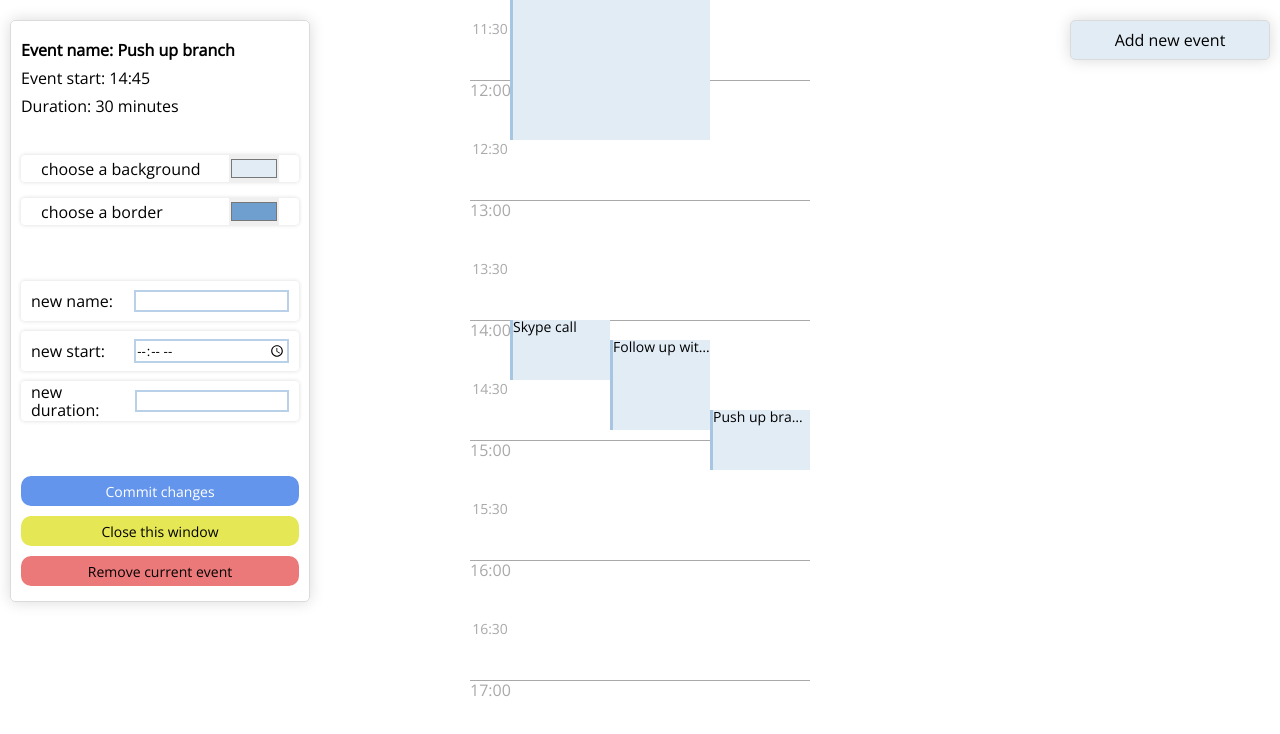
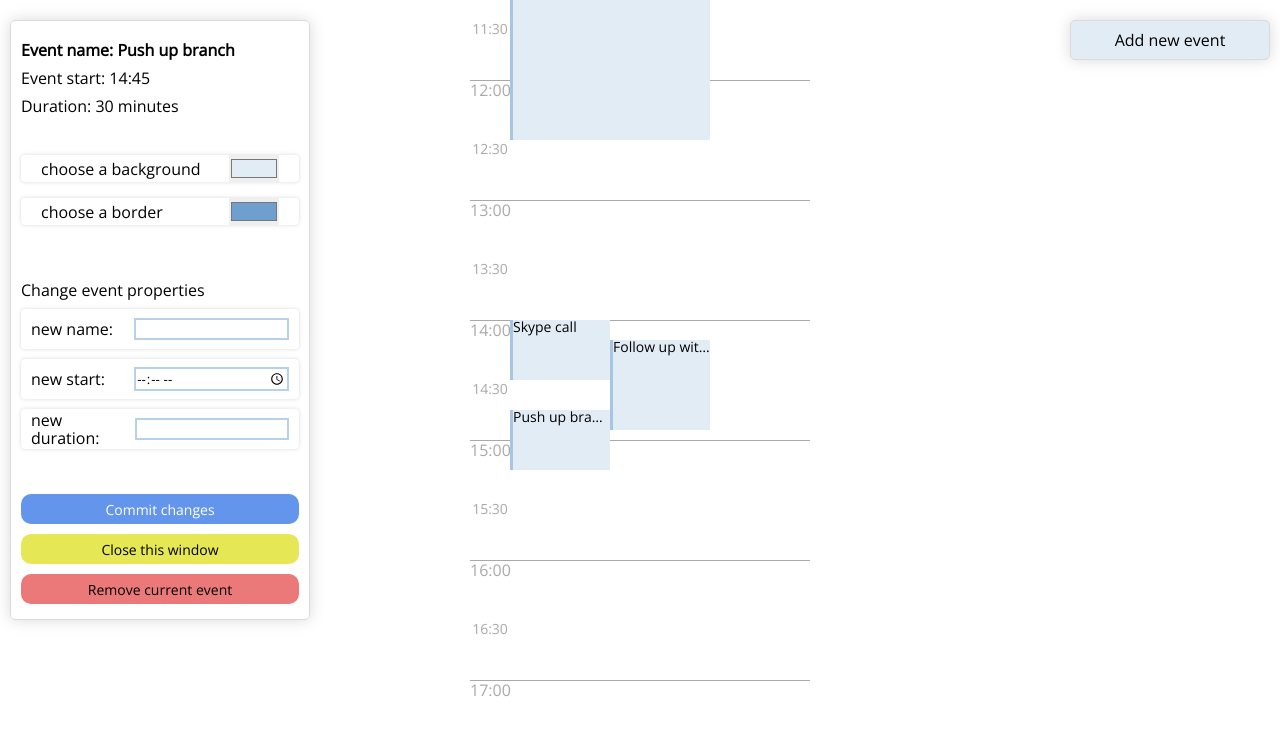
Before and after one commit to AndrMar1939/JSModule, a plain HTML site: page index.html in a window 1280 px wide. Both pictures are taken after a click on the element "Push up branch". Shown: the part 420-1154 px from the top of the page. Drawn offline with nearby package versions, Linux system fonts and the light colour scheme.

Commit message:
new width logic

```diff
--- a/css/style.css
+++ b/css/style.css
@@ -340,7 +340,7 @@
   border-radius: 4px;
   box-shadow: 0px 0px 4px rgba(0, 0, 0, 0.15);
   height: 40px;
-  margin-bottom: 10px;
+  margin-top: 10px;
   padding: 0 10px;
 }
 
--- a/js/script.js
+++ b/js/script.js
@@ -74,14 +74,14 @@ class RenderHours {
         return this.container.append(hourBlock);
     }
     renderAll() {
-        for (let i = 8; i <=17; i++) {
+        for (let i = 8; i <= 17; i++) {
             this.renderHour(i);
         }
     }
 }
 // _____________________________________________________________________________________________
 class Act {
-    constructor(item){
+    constructor(item) {
         Object.assign(this, item);
         this.width = 200;
         this.end = item.start + item.duration;
@@ -94,77 +94,38 @@ class Act {
 
 class ListOfActions {
 
-    constructor (list){
-        list = list.sort(function (a,b) {return a.start - b.start});
+    constructor(list) {
+        list = list.sort(function (a, b) { return a.start - b.start });
         this.items = list.map(item => new Act(item));
         this.calculateWidthAndLeft();
+
     }
 
-    calculateWidthAndLeft(){
+    calculateWidthAndLeft() {
         // width
+        let arr = [];
+        this.items.forEach (item => {
+            for (let i = 0; i < this.items.length; i++) {
 
-        let arrOfSameTimeActs = this.items.filter( item => {
-            let i = this.items.indexOf(item);
-            if (i < this.items.length - 1 && item.end > this.items[i+1].start ||
-                i > 0 && item.start < this.items[i-1].end) {
-                return true
+                if(item.end > this.items[i].start && item.start < this.items[i].start  ||
+                    item.end > this.items[i].start && item.end < this.items[i].end) {
+                    arr.push(item);
+                    arr.push(this.items[i]);
+
+                    item.width = 100;
+                    this.items[i].width = 100;
+
+
+                    console.log(item);
+                    console.log(this.items[i]);
+
+                    if(item.leftX === this.items[i].leftX) {
+                        this.items[i].leftX += 100;
                     }
-        });
 
-        // let arrOfSameTimeActs = this.items.filter( item => {
-        //     let i = this.items.indexOf(item);
-        //     for (const ch of this.items) {
-        //         if (item.id > ch.id && item.end > ch.start) {
-        //         return true
-        //     }
-        //     }
-
-        // });
-
-        arrOfSameTimeActs.forEach(element => {
-            element.width = element.width/2;
-        });
-        // leftX coordinate
-
-            for (let i = 0; i < arrOfSameTimeActs.length-1; i++){
-                if(arrOfSameTimeActs[i+1].id - arrOfSameTimeActs[i].id === 1) {
-                    if (arrOfSameTimeActs[i].leftX === 40) {
-                        arrOfSameTimeActs[i+1].leftX += 100;
-                    }
-                    else if (arrOfSameTimeActs[i].leftX === 140 && i >=1 && arrOfSameTimeActs[i-1].end > arrOfSameTimeActs[i+1].start) {
-                        arrOfSameTimeActs[i+1].leftX += 200;
-                    }
-                    else if (arrOfSameTimeActs[i].leftX === 140 && i >=1 && arrOfSameTimeActs[i].end > arrOfSameTimeActs[i+1].start) {
-                        arrOfSameTimeActs[i+1].leftX += 200;
-                    }
-                    else if (arrOfSameTimeActs[i].leftX === 240) {
-                        arrOfSameTimeActs[i+1].leftX = 40;
                 }
             }
-            }
-
-
-        // for (const ch of this.items) {
-
-        //     for (const e of this.items) {
-
-        //         if(ch.id !== e.id && ch.end > e.start && e.start > ch.start && ch.end > e.end) {
-        //             console.log('+');
-        //             ch.width = 100;
-        //         } else
-        //         if ( ch.id !== e.id && ch.end >= e.start && e.start > ch.start) {
-        //             console.log('++');
-        //             ch.width = 100;
-        //         } else
-        //         if (ch.id !== e.id && ch.start > e.end && ch.end < e.end) {
-        //             console.log('+++');
-        //             ch.width = 100;
-
-        //         }
-        //     }
-
-        // }
-        return arrOfSameTimeActs;
+        })
     }
 }
 
@@ -184,7 +145,7 @@ class RenderActions {
         this.renderToDoList(this.#toDoList);
     }
 
-    renderOneAct(act){
+    renderOneAct(act) {
         const actContainer = document.createElement("div");
         actContainer.className = "event-block";
         actContainer.innerHTML = `
@@ -198,7 +159,7 @@ class RenderActions {
     }
 
 
-    renderToDoList(list){
+    renderToDoList(list) {
         this.container.innerHTML = '';
         this.#renderHours.renderAll();
 
@@ -221,14 +182,24 @@ class RenderActions {
         listOfBlocks.forEach(item => {
             let titleText = item.querySelector('p');
 
+            // let x = item.offsetTop;
+            // let y = item.offsetLeft;
+            // let w = item.offsetWidth;
+            // let h = item.offsetHeight;
+            //     console.log(x)
+            //     console.log(y)
+            //     console.log(w)
+            //     console.log(h)
+            //     console.log(item.getBoundingClientRect())
+
             // calculating time from pixels
             let startInPixels = item.style.top.replace('px', '');
-            let startHours = (+startInPixels/2 - ((+startInPixels/2) % 60)) / 60 + 8 +"";
-            let startMinutes = (+startInPixels/2) % 60 + "";
-            let duration = +item.style.height.replace('px', '')/2;
+            let startHours = (+startInPixels / 2 - ((+startInPixels / 2) % 60)) / 60 + 8 + "";
+            let startMinutes = (+startInPixels / 2) % 60 + "";
+            let duration = +item.style.height.replace('px', '') / 2;
 
             // event for event box
-            item.addEventListener ("click", () => {
+            item.addEventListener("click", () => {
 
                 const modalWindow = document.querySelector(".modal-info");
                 modalWindow.classList.add('active');
@@ -242,7 +213,7 @@ class RenderActions {
 
 
                 // change event colors
-                    // background
+                // background color
                 const inputColorContainer = document.createElement("div");
                 inputColorContainer.className = "input-color-container"
 
@@ -258,9 +229,9 @@ class RenderActions {
 
                 actColorInput.value = "#E2ECF5";
                 actColorInput.addEventListener("input", () => {
-                    item.style.background =  `${actColorInput.value}`;
+                    item.style.background = `${actColorInput.value}`;
                 })
-                     // border
+                // border color
                 const borderColorInput = document.createElement("input");
                 borderColorInput.type = 'color';
 
@@ -273,9 +244,9 @@ class RenderActions {
 
                 borderColorInput.value = "#6e9fcf";
                 borderColorInput.addEventListener("input", () => {
-                    item.style.borderLeft =  `3px solid ${borderColorInput.value}80`;
+                    item.style.borderLeft = `3px solid ${borderColorInput.value}80`;
                 })
-                // modalWindow.append(inputColorContainer);
+
 
                 // container for buttons
                 const closeBtn = document.createElement("button");
@@ -283,7 +254,7 @@ class RenderActions {
                 const commitBtn = document.createElement("button");
                 const containerForButtons = document.createElement("div");
                 containerForButtons.append(commitBtn, closeBtn, removeBtn);
-                // modalWindow.append(containerForButtons);
+
 
                 // commit changes in modal window
                 commitBtn.type = "button";
@@ -296,7 +267,7 @@ class RenderActions {
                 closeBtn.className = "modal-info-close-btn";
                 closeBtn.innerText = "Close this window";
                 closeBtn.addEventListener('click', (event) => {
-                    if (event.target !==closeBtn) {
+                    if (event.target !== closeBtn) {
                         return
                     }
                     modalWindow.classList.remove('active');
@@ -311,7 +282,7 @@ class RenderActions {
                 // remove event in calendar
                 removeBtn.addEventListener('click', (event) => {
                     // cancel bubbling
-                    if (event.target !==removeBtn) {
+                    if (event.target !== removeBtn) {
                         return
                     }
 
@@ -322,11 +293,9 @@ class RenderActions {
 
 
                     toDoList = toDoList.filter(i => {
-                        return toDoList.indexOf(i) !== arrFromNode.indexOf(item)}
+                        return toDoList.indexOf(i) !== arrFromNode.indexOf(item)
+                    }
                     );
-
-                    // return i.title !== titleText.textContent || i.duration !== duration || i.start !== startInPixels/2}
-
 
 
 
@@ -341,7 +310,8 @@ class RenderActions {
                 // change event title, start, duration
                 // new title
                 const inputChangeEventContainer = document.createElement("div");
-                    inputChangeEventContainer.className = "input-change-event-container"
+                inputChangeEventContainer.className = "input-change-event-container";
+                inputChangeEventContainer.innerHTML = 'Change event properties'
 
                 const actNameInput = document.createElement("input");
                 actNameInput.type = 'text';
@@ -387,7 +357,7 @@ class RenderActions {
                     let currentNodeIndex = arrFromNode.indexOf(item);
                     console.log(toDoList[currentNodeIndex])
                     //new title
-                        if (!!actNameInput.value){
+                    if (!!actNameInput.value) {
                         titleText.textContent = actNameInput.value;
                         toDoList[currentNodeIndex].title = actNameInput.value;
                     }
@@ -398,12 +368,16 @@ class RenderActions {
                     let hoursNew = actStartInput.value.slice(0, 2);
                     let minutesNew = actStartInput.value.slice(3);
 
-                        let startTime = (+hoursNew-8) * 60 + (+minutesNew);
+                    let startTime = (+hoursNew - 8) * 60 + (+minutesNew);
 
 
-                        if (!!actStartInput.value && startTime < 540 && startTime >=0) {
-                            item.style.top = `${startTime *2}px`;
+                    if (!!actStartInput.value && startTime < 540 && startTime >= 0) {
+                        item.style.top = `${startTime * 2}px`;
                         toDoList[currentNodeIndex].start = startTime;
+
+                        toDoList = toDoList.sort(function (a, b) { return a.start - b.start });
+                        this.#toDoList = new ListOfActions(toDoList);
+                        this.renderToDoList(this.#toDoList.items);
                     }
 
 
@@ -412,8 +386,12 @@ class RenderActions {
 
                     if (!!actDurationInput.value) {
                         duration = actDurationInput.value;
-                            item.style.height = `${duration *2}px`;
+                        item.style.height = `${duration * 2}px`;
                         toDoList[currentNodeIndex].duration = (+duration);
+
+                        toDoList = toDoList.sort(function (a, b) { return a.start - b.start });
+                        this.#toDoList = new ListOfActions(toDoList);
+                        this.renderToDoList(this.#toDoList.items);
                     }
 
 
@@ -426,7 +404,7 @@ class RenderActions {
                         </div>
                          `;
 
-                         if (!!actStartInput.value && startTime < 540 && startTime >=0) {
+                    if (!!actStartInput.value && startTime < 540 && startTime >= 0) {
                         modalWindow.innerHTML = `
                             <div class="modal-info-text">
                                 <b>Event name: ${item.textContent}</b>
@@ -438,9 +416,16 @@ class RenderActions {
 
                     modalWindow.append(inputColorContainer, inputChangeEventContainer, containerForButtons);
 
-                        toDoList = toDoList.sort(function (a,b) {return a.start - b.start});
-                        this.#toDoList = new ListOfActions(toDoList);
-                        this.renderToDoList(this.#toDoList.items);
+                    // item.style.background =  `${actColorInput.value}`;
+                    console.log(actColorInput.value);
+                    console.log(item.style.background);
+
+                    modalWindow.classList.remove('active');
+
+                    // render events
+                    // toDoList = toDoList.sort(function (a, b) { return a.start - b.start });
+                    // this.#toDoList = new ListOfActions(toDoList);
+                    // this.renderToDoList(this.#toDoList.items);
 
                 })
 
@@ -458,7 +443,7 @@ class RenderActions {
 // ____________________________________________________inputs
 class Inputs {
     #renderActions = null;
-    constructor(renderActions){
+    constructor(renderActions) {
         this.#renderActions = renderActions;
         this.list = null;
 
@@ -478,22 +463,23 @@ class Inputs {
 
     addNewEvent() {
         // open inputs
-        this.btnShowInputs.addEventListener ('click', () => {
+        this.btnShowInputs.addEventListener('click', () => {
             this.inputContainer.classList.add('active');
             this.btnShowInputs.classList.add('active');
         })
         // close inputs
-        this.btnCloseInputs.addEventListener ('click', () => {
+        this.btnCloseInputs.addEventListener('click', () => {
             this.inputContainer.classList.remove('active');
             this.btnShowInputs.classList.remove('active');
         })
 
         // inputs logic
         this.btnAddEvent.addEventListener('click', () => {
+
             // calculating start for event from time
             let hours = this.startInput.value.slice(0, 2);
             let minutes = this.startInput.value.slice(3);
-            minutes= +minutes;
+            minutes = +minutes;
 
             let startTime = (+hours - 8) * 60 + minutes;
 
@@ -501,14 +487,21 @@ class Inputs {
 
             let newAct = {
                 start: startTime,
-                duration:  +this.durationInput.value,
+                duration: +this.durationInput.value,
                 title: this.titleInput.value,
             }
 
             if (this.durationInput.value > 0 && startTime < 540) {
+                this.inputContainer.classList.remove('active');
+                this.btnShowInputs.classList.remove('active');
                 toDoList.push(newAct);
+
                 this.list = new ListOfActions(toDoList);
                 this.#renderActions.renderToDoList(this.list.items);
+
+                this.startInput.value = "08:00";
+                this.durationInput.value = null;
+                this.titleInput.value = "";
             }
 
         })
@@ -517,12 +510,13 @@ class Inputs {
 
 
 
+const renderHours = new RenderHours;
+let listOfActs = new ListOfActions(toDoList);
+const renderActions = new RenderActions(listOfActs, renderHours);
+const inputs = new Inputs(renderActions);
 
 
 
 
-const renderHours = new RenderHours;
-let listOfActs = new ListOfActions(toDoList);
-const renderActions = new RenderActions(listOfActs, renderHours);
-const inputs = new Inputs(renderActions);
+
 console.log(toDoList);
```
Also changed, not shown: index.html (+0 -6 lines). Lines whose indentation alone changed are shown as unchanged.
